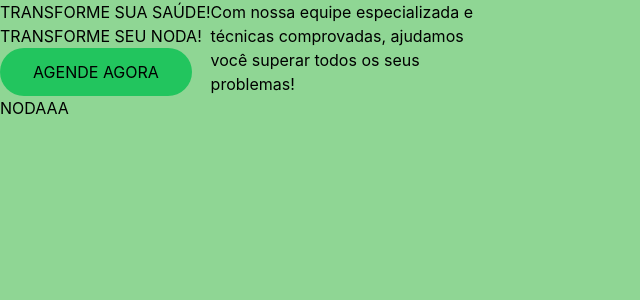
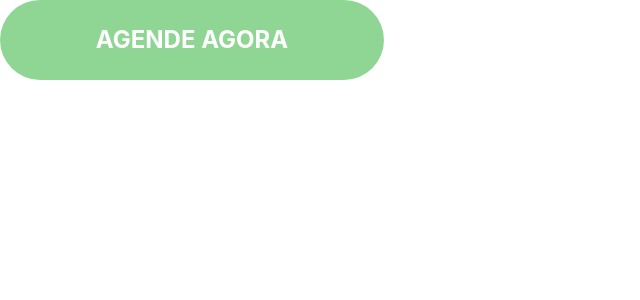
Before and after one commit to mateus-bonette00/ProjetoWeb_ClinicaMedica, a React (Create React App) app: page / in a window 1280 px wide. Shown: the top 300 px of the page, without its empty margins (0-640 px from the left). Built offline with nearby package versions, Linux system fonts and the light colour scheme.

Commit message:
Editing button schedule

```diff
--- a/public/index.html
+++ b/public/index.html
@@ -29,7 +29,6 @@
   <body>
     <noscript>You need to enable JavaScript to run this app.</noscript>
     <div id="root"></div>
-    <h1>NODAAA</h1>
     <!--
       This HTML file is a template.
       If you open it directly in the browser, you will see an empty page.
--- a/src/App.css
+++ b/src/App.css
@@ -1,3 +1,7 @@
+@import 'tailwindcss/base';
+@import 'tailwindcss/components';
+@import 'tailwindcss/utilities';
+
 body {
-  background-color: #8FD694;
+  background-color: #ffffff;
 }
--- a/src/App.js
+++ b/src/App.js
@@ -1,26 +1,12 @@
 import "./App.css";
+import ButtonSchedule from "./components/ButtonSchedule";
 
 function App() {
   return (
     <div className="App">
       <header className="App-header"></header>
       <body className="flex">
-        <section className="flex flex-row flex-wrap">
-          <div>
-            <h1>TRANSFORME SUA SAÚDE!</h1>
-            <h1>TRANSFORME SEU NODA!</h1>
-
-            <button className="w-48 h-12 bg-green-500 border-solid rounded-full">
-              AGENDE AGORA
-            </button>
-          </div>
-          <div>
-            <p className="w-1/3 text-left">
-              Com nossa equipe especializada e técnicas comprovadas,
-              ajudamos você superar todos os seus problemas!
-            </p>
-          </div>
-        </section>
+        <ButtonSchedule/>
       </body>
     </div>
   );
--- /dev/null
+++ b/src/components/ButtonSchedule.jsx
@@ -0,0 +1,14 @@
+import React from "react";
+
+function ButtonSchedule() {
+  return (
+    <div>
+      <button className="bg-greeny w-96 h-20 rounded-full font-bold text-white text-2xl hover:bg-white hover:text-black">
+        {" "}
+        AGENDE AGORA{" "}
+      </button>
+    </div>
+  );
+}
+
+export default ButtonSchedule;
--- a/tailwind.config.js
+++ b/tailwind.config.js
@@ -1,8 +1,14 @@
 /** @type {import('tailwindcss').Config} */
 module.exports = {
-  content: ["./src/**/*.{html,js}"],
+  content: [
+    "./src/**/*.{js,jsx,ts,tsx}",
+  ],
   theme: {
-    extend: {},
+    extend: {
+      colors: {
+        greeny: '#8FD694'
+      }
+    },
   },
   plugins: [],
 }
```
